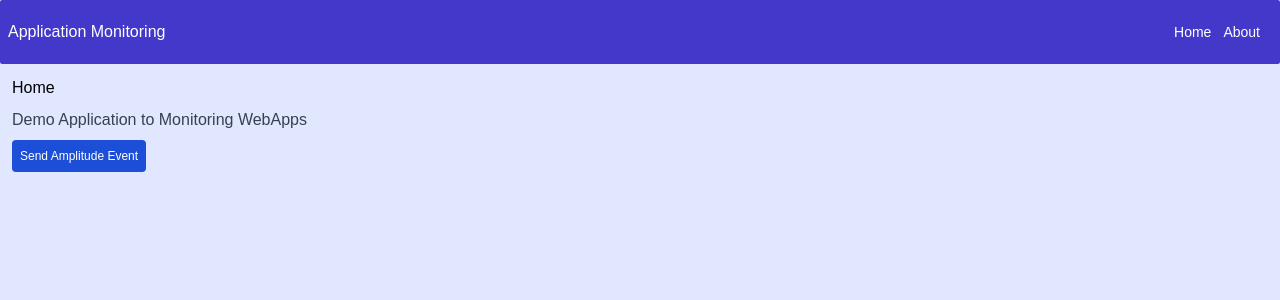
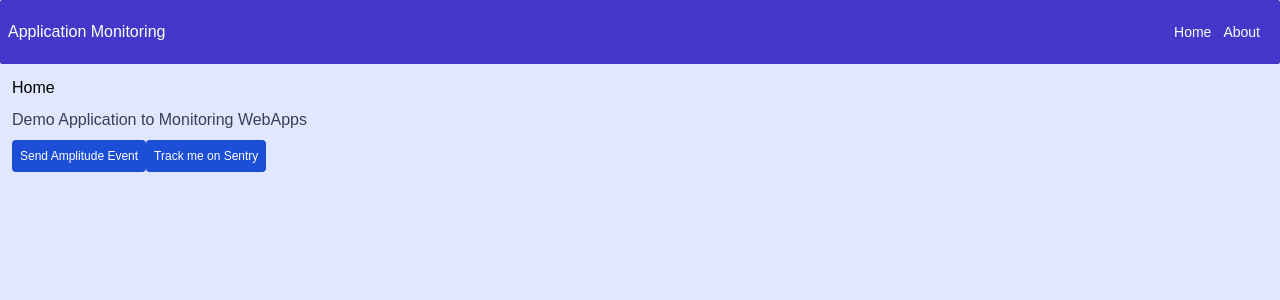
Before and after one commit to kevinuehara/webapp-monitoring, a React (Vite) app: page / in a window 1280 px wide. Shown: the top 300 px of the page. Built offline with nearby package versions, Linux system fonts and the light colour scheme.

Commit message:
feat: Adding button

```diff
--- a/src/pages/Home.tsx
+++ b/src/pages/Home.tsx
@@ -4,6 +4,10 @@ import { Header } from "../components/Header";
 import { trackEvent } from "../integrations/amplitude";
 
 export const Home = () => {
+  const handleTrackSentryError = () => {
+    throw new Error("Hi! I'm an error!");
+  };
+
   const handleEventAmplitude = () => {
     trackEvent("Clicked on Button to Send Event");
   };
@@ -20,6 +24,10 @@ export const Home = () => {
           text="Send Amplitude Event"
           onClick={handleEventAmplitude}
         />
+        <CustomButton
+          text="Track me on Sentry"
+          onClick={handleTrackSentryError}
+        />
       </Content>
     </>
   );
```
